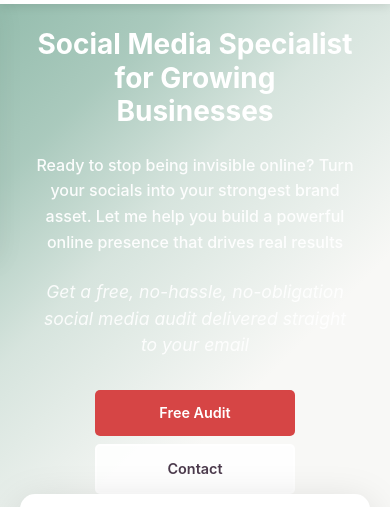
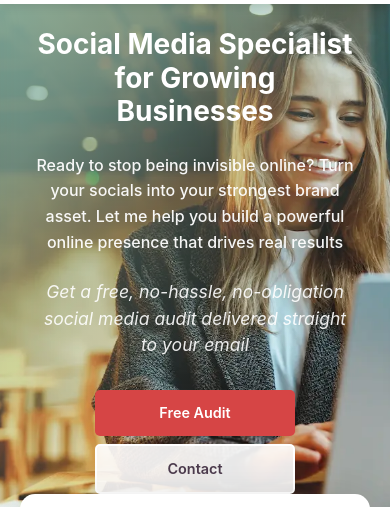
Before and after one commit to dannykellett/digitaledge-landingpage, a plain HTML site: page index.html in a window 390 px wide. Shown: the part 64-571 px from the top of the page. Drawn offline with nearby package versions, Linux system fonts and the light colour scheme; the site is published under a folder, as on GitHub Pages, so addresses that start at the root find nothing.

Commit message:
Fix hero background image paths - remove leading slashes for GitHub Pages compatibility

```diff
--- a/styles.css
+++ b/styles.css
@@ -118,7 +118,7 @@ body {
                       rgba(137, 182, 165, 0.7) 30%,
                       rgba(137, 182, 165, 0.3) 60%,
                       transparent 100%),
-                      url('/images/hero-background-1920x900.webp');
+                      url('images/hero-background-1920x900.webp');
     background-size: cover;
     background-position: center top;
 }
@@ -516,7 +516,7 @@ body {
                           rgba(137, 182, 165, 0.7) 20%,
                           rgba(137, 182, 165, 0.3) 40%,
                           transparent 70%),
-                          url('/images/hero-background1200x800.webp');
+                          url('images/hero-background1200x800.webp');
     }
 
     .hero-wrapper {
```
